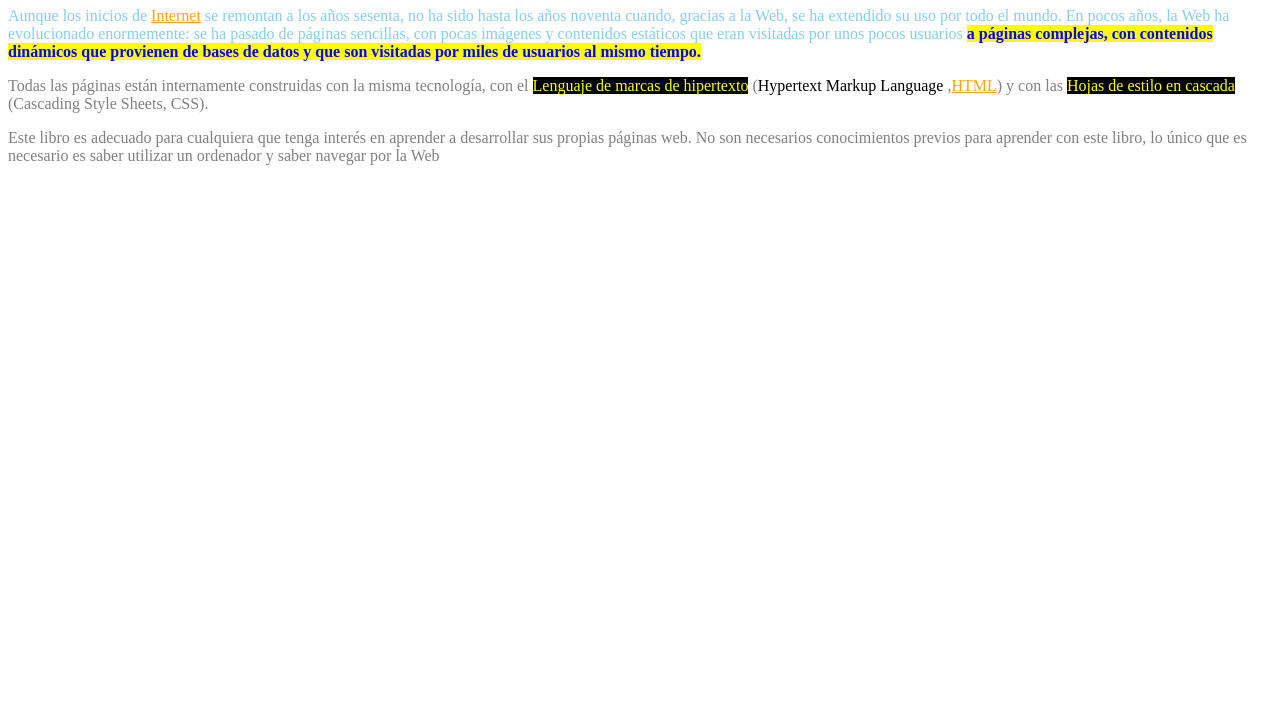
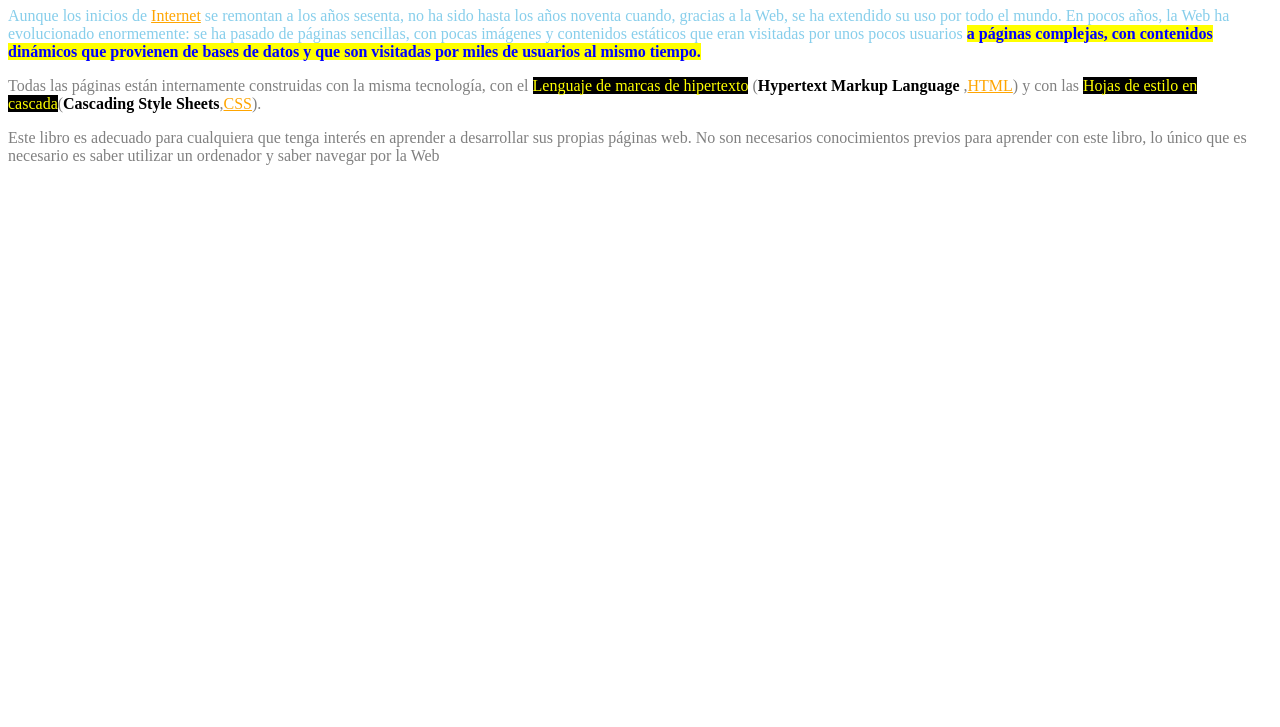
Before and after one commit to Tiffany72209162/Ejercicio1, a plain HTML site: page ejercicio1.html in a window 1280 px wide. Shown: the part 73-800 px from the top of the page. Drawn offline with Linux system fonts and the light colour scheme.

Commit message:
agregue codigo

```diff
--- a/ejercicio.css
+++ b/ejercicio.css
@@ -30,6 +30,7 @@ h1{
 
 .p2 .p2_2{
     color: black;
+    font-weight: bold;
 }
 
 .p2 .p2_3{
@@ -41,7 +42,14 @@ h1{
     color: yellow;
     background-color: black;
 }
-
+.p2 .p2_5{
+    color: black;
+    font-weight: bold;
+}
+.p2 .p2_6{
+    color: orange;
+    text-decoration: underline;
+}
 .p3{
     color: gray;
 }
--- a/ejercicio1.html
+++ b/ejercicio1.html
@@ -12,7 +12,7 @@
 
     <p class="parrafo">Aunque los inicios de <span class="parrafo1" >Internet</span>  se remontan a los años sesenta, no ha sido hasta los años noventa cuando, gracias a la Web, se ha extendido su uso por todo el mundo. En pocos años, la Web ha evolucionado enormemente: se ha pasado de páginas sencillas, con pocas imágenes y contenidos estáticos que eran visitadas por unos pocos usuarios <span class="parrafo2">a páginas complejas, con contenidos dinámicos que provienen de bases de datos y que son visitadas por miles de usuarios al mismo tiempo.</span></p>
 
-    <p class="p2">Todas las páginas están internamente construidas con la misma tecnología, con el <span class="p2_1">Lenguaje de marcas de hipertexto</span> (<span class="p2_2">Hypertext Markup Language</span> ,<span class="p2_3">HTML</span>) y con las <span class="p2_4">Hojas de estilo en cascada</span> (Cascading Style Sheets, CSS).</p>
+    <p class="p2">Todas las páginas están internamente construidas con la misma tecnología, con el <span class="p2_1">Lenguaje de marcas de hipertexto</span> (<span class="p2_2">Hypertext Markup Language</span> ,<span class="p2_3">HTML</span>) y con las <span class="p2_4">Hojas de estilo en cascada</span>(<span class="p2_5">Cascading Style Sheets</span>,<span class="p2_6">CSS</span>).</p>
 
     <p class="p3">Este libro es adecuado para cualquiera que tenga interés en aprender a desarrollar sus propias páginas web. No son necesarios conocimientos previos para aprender con este libro, lo único que es necesario es saber utilizar un ordenador y saber navegar por la Web</p>
 </body>
```
